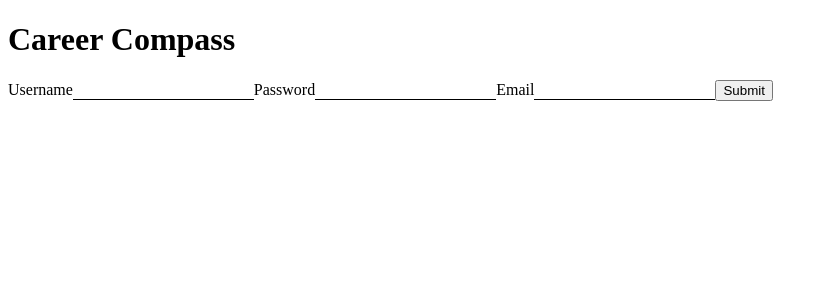
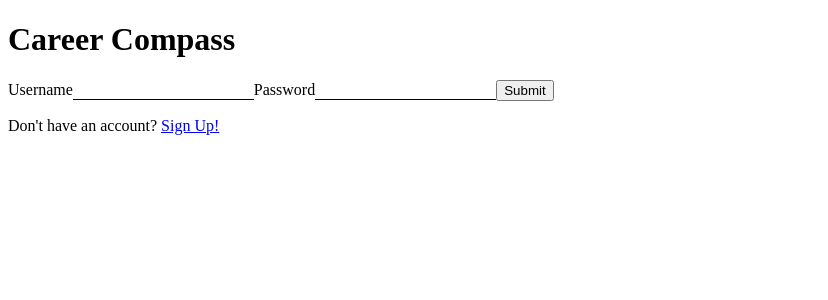
Before and after one commit to Team-CAPP/Career-Compass, a React (Create React App) app: page / in a window 1280 px wide. Shown: the top 300 px of the page, without its empty margins (0-828 px from the left). Built offline with nearby package versions, Linux system fonts and the light colour scheme.

Commit message:
Worked on Login/Reg Routes FE

```diff
--- a/client/App.jsx
+++ b/client/App.jsx
@@ -1,5 +1,5 @@
 import React from 'react';
-import Register from './pages/Register';
+import Register from './components/RegForm';
 import Dashboard from './pages/Dashboard';
 import Homepage from './pages/Homepage';
 import Application from './pages/Application';
--- a/client/pages/Register.jsx
+++ b/client/components/LoginForm.jsx
@@ -1,9 +1,12 @@
-import React, { useState } from 'react';
+import React, { useEffect, useState } from 'react';
+import { Link, Navigate } from 'react-router-dom';
 
-function Register() {
+import { useSelector, useDispatch } from 'react-redux';
+
+function LoginForm(props) {
   const [username, setUsername] = useState('');
   const [password, setPassword] = useState('');
-  const [email, setEmail] = useState('');
+  const [authenticated, setAuthenticated] = useState(props.authenticated);
 
   const handleChange = event => {
     const { name, value } = event.target;
@@ -15,9 +18,6 @@ function Register() {
       case 'password':
         setPassword(value);
         break;
-      case 'email':
-        setEmail(value);
-        break;
       default:
         return;
     }
@@ -25,7 +25,7 @@ function Register() {
   const handleSubmit = async event => {
     event.preventDefault();
 
-    const response = await fetch('/api/createUser', {
+    const response = await fetch('/api/login', {
       method: 'POST',
       headers: {
         'Content-Type': 'application/json',
@@ -33,10 +33,16 @@ function Register() {
       body: JSON.stringify({
         username,
         password,
-        email,
       }),
     });
+    if (response.status === 200) {
+      setauthenticated(true);
+      Navigate('/application');
+    } else {
+      Navigate('/createuser');
+    }
   };
+
   return (
     <div className='Login-Container'>
       <form className='Login-Form'>
@@ -62,20 +68,13 @@ function Register() {
             required
           />
         </label>
-        <label>
-          Email
-          <input
-            type='text'
-            name='email'
-            className='Input-Line'
-            value={email}
-            onChange={handleChange}
-          />
-        </label>
         <input type='submit' value='Submit' onClick={handleSubmit} />
       </form>
+      <p>
+        Don't have an account? <Link to='/createuser'>Sign Up!</Link>
+      </p>
     </div>
   );
 }
 
-export default Register;
+export default LoginForm;
--- /dev/null
+++ b/client/components/RegForm.jsx
@@ -0,0 +1,96 @@
+import React, { useState } from 'react';
+import { Link, Navigate } from 'react-router-dom';
+
+function Register(props) {
+  const [username, setUsername] = useState('');
+  const [password, setPassword] = useState('');
+  const [email, setEmail] = useState('');
+  const [authenticated, setauthenticated] = useState(props.authenticated);
+
+  const handleChange = event => {
+    const { name, value } = event.target;
+
+    switch (name) {
+      case 'username':
+        setUsername(value);
+        break;
+      case 'password':
+        setPassword(value);
+        break;
+      case 'email':
+        setEmail(value);
+        break;
+      default:
+        return;
+    }
+  };
+  const handleSubmit = async event => {
+    event.preventDefault();
+
+    const response = await fetch('/api/createuser', {
+      method: 'POST',
+      headers: {
+        'Content-Type': 'application/json',
+      },
+      body: JSON.stringify({
+        username,
+        password,
+        email,
+      }),
+    });
+
+    console.log(response);
+
+    if (response.status === 200) {
+      setauthenticated(true);
+      console.log(authenticated);
+      Navigate('/application');
+    } else {
+      Navigate('/');
+    }
+  };
+  return (
+    <div className='Login-Container'>
+      <form className='Login-Form'>
+        <label>
+          Username
+          <input
+            type='text'
+            name='username'
+            className='Input-Line'
+            value={username}
+            onChange={handleChange}
+            required
+          />
+        </label>
+        <label>
+          Password
+          <input
+            type='text'
+            name='password'
+            className='Input-Line'
+            value={password}
+            onChange={handleChange}
+            required
+          />
+        </label>
+        <label>
+          Email
+          <input
+            type='text'
+            name='email'
+            className='Input-Line'
+            value={email}
+            onChange={handleChange}
+          />
+        </label>
+        <input type='submit' value='Submit' onClick={handleSubmit} />
+      </form>
+      <p>
+        Already have an account? <Link to='/'>Login!</Link>
+      </p>
+    </div>
+  );
+}
+
+export default Register;
--- a/client/pages/Dashboard.jsx
+++ b/client/pages/Dashboard.jsx
@@ -53,6 +53,17 @@ const AppDashboard = () => {
     gridRef.current.api.deselectAll();
   }, []);
 
+  const [authenticated, setauthenticated] = useState(false);
+  useEffect(() => {
+    const loggedInUser = localStorage.getItem('authenticated');
+    if (loggedInUser) {
+      setauthenticated(loggedInUser);
+    }
+  }, []);
+
+  if (!authenticated) {
+    // Redirect
+  } else {
     return (
       <div>
         <div className='navBar'>
@@ -75,6 +86,7 @@ const AppDashboard = () => {
         </div>
       </div>
     );
+  }
 };
 
 export default AppDashboard;
--- a/client/pages/Login.jsx
+++ b/client/pages/Login.jsx
@@ -1,79 +1,22 @@
 import React, { useState } from 'react';
+import Application from './Application';
+import LoginForm from '../components/LoginForm';
 
 function Login() {
-  const [username, setUsername] = useState('');
-  const [password, setPassword] = useState('');
-  const [email, setEmail] = useState('');
+  const [authenticated, setAuthenticated] = useState(false);
+  console.log(authenticated);
+  return (
+    <div className='loginContainer'>
+      {/* <Routes>
+        <Route path='/' element={<LoginForm />} />
+        <Route path='/createuser' element={<Register />} />
+      </Routes> */}
 
-  const handleChange = event => {
-    const { name, value } = event.target;
-
-    switch (name) {
-      case 'username':
-        setUsername(value);
-        break;
-      case 'password':
-        setPassword(value);
-        break;
-      case 'email':
-        setEmail(value);
-        break;
-      default:
-        return;
-    }
-  };
-  const handleSubmit = async event => {
-    event.preventDefault();
-
-    const response = await fetch('/api/createUser', {
-      method: 'POST',
-      headers: {
-        'Content-Type': 'application/json',
-      },
-      body: JSON.stringify({
-        username,
-        password,
-        email,
-      }),
-    });
-  };
-  return (
-    <div className='Login-Container'>
-      <form className='Login-Form'>
-        <label>
-          Username
-          <input
-            type='text'
-            name='username'
-            className='Input-Line'
-            value={username}
-            onChange={handleChange}
-            required
-          />
-        </label>
-        <label>
-          Password
-          <input
-            type='text'
-            name='password'
-            className='Input-Line'
-            value={password}
-            onChange={handleChange}
-            required
-          />
-        </label>
-        <label>
-          Email
-          <input
-            type='text'
-            name='email'
-            className='Input-Line'
-            value={email}
-            onChange={handleChange}
-          />
-        </label>
-        <input type='submit' value='Submit' onClick={handleSubmit} />
-      </form>
+      {authenticated ? (
+        <Application />
+      ) : (
+        <LoginForm authenticated={authenticated} />
+      )}
     </div>
   );
 }
--- a/package.json
+++ b/package.json
@@ -13,6 +13,7 @@
   "author": "Caheri Aguilar, Jason Pennini, Justin Chu, Rachel Power",
   "license": "ISC",
   "dependencies": {
+    "@mui/material": "^5.14.14",
     "@types/jest": "^29.5.4",
     "ag-grid-community": "^30.2.0",
     "ag-grid-react": "^30.2.0",
```
Also changed, not shown: 1 other file (tests, documents, lock files or other folders). Lines whose indentation alone changed are shown as unchanged.
